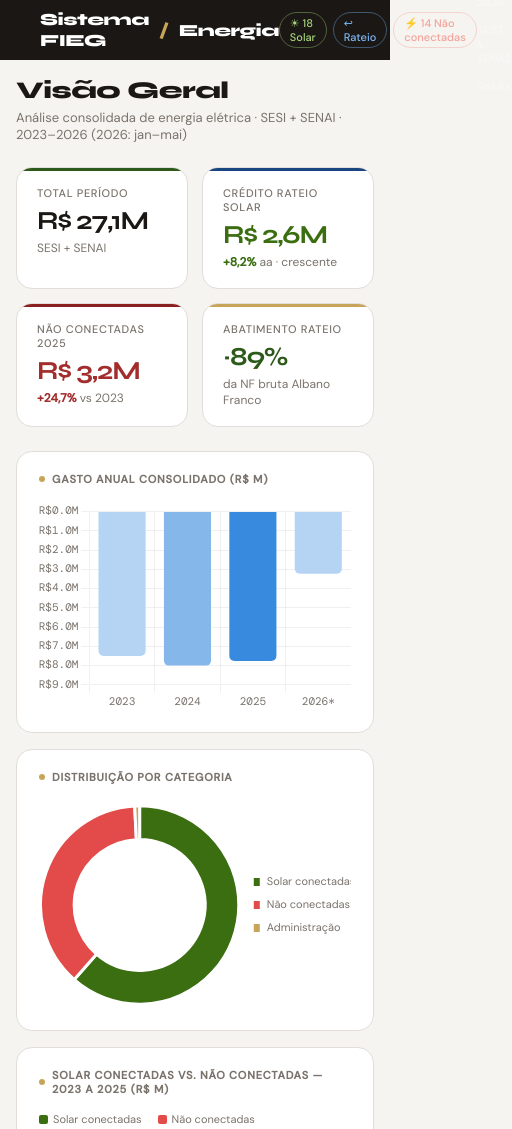
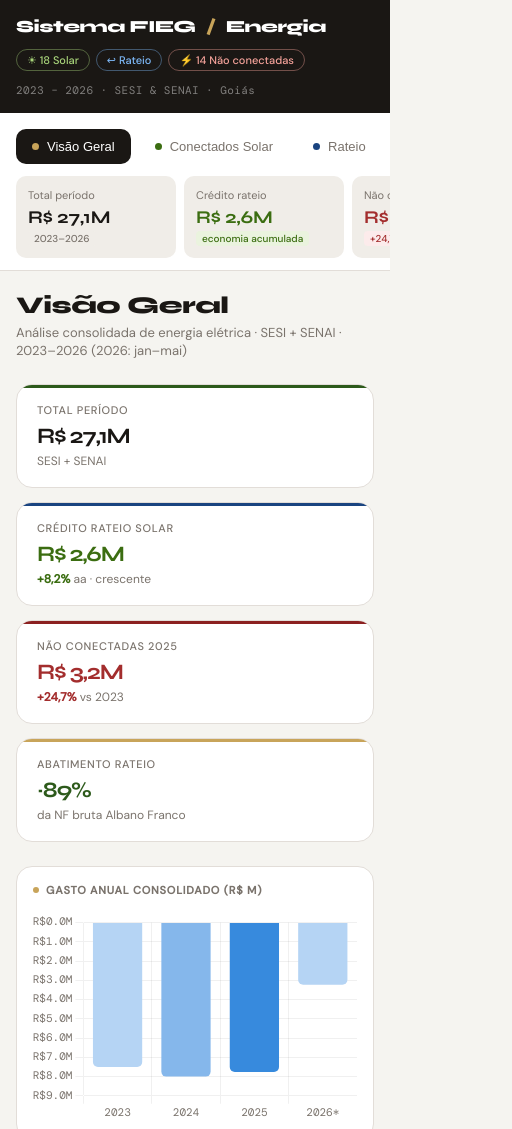
Before and after one commit to FIEG-GO/BIenergia, a plain HTML site: page index.html in a window 390 px wide. Shown: the top 1129 px of the page, 512 px wide, since content can reach past the window. Drawn offline with nearby package versions, Linux system fonts and the light colour scheme.

Commit message:
Update index.html

```diff
--- a/index.html
+++ b/index.html
@@ -72,13 +72,14 @@
   color: rgba(255,255,255,0.45);
   letter-spacing: .04em;
 }
-.header-badges { display: flex; gap: 6px; }
+.header-badges { display: flex; gap: 6px; flex-wrap: wrap; }
 .hbadge {
   padding: 3px 10px;
   border-radius: 99px;
   font-size: 11px;
   font-weight: 500;
   border: 1px solid;
+  white-space: nowrap;
 }
 .hbadge.solar  { color: #a8d47a; border-color: rgba(168,212,122,.4); }
 .hbadge.rateio { color: #7db8f7; border-color: rgba(125,184,247,.4); }
@@ -170,7 +171,7 @@
   letter-spacing: -0.5px;
   margin-bottom: 4px;
 }
-.page-sub { font-size: 13px; color: var(--muted); margin-bottom: 24px; }
+.page-sub { font-size: 13px; color: var(--muted); margin-bottom: 24px; line-height: 1.4; }
 
 /* ── KPI ROW ── */
 .kpi-row { display: grid; grid-template-columns: repeat(4,1fr); gap: 14px; margin-bottom: 24px; }
@@ -234,7 +235,8 @@
 .ch-wrap { position: relative; width: 100%; }
 
 /* ── TABLE ── */
-.tbl { width: 100%; border-collapse: collapse; font-size: 13px; }
+.table-responsive { width: 100%; overflow-x: auto; }
+.tbl { width: 100%; border-collapse: collapse; font-size: 13px; min-width: 600px; }
 .tbl th {
   text-align: left; padding: 8px 10px;
   color: var(--muted); font-size: 10px; font-weight: 600;
@@ -249,7 +251,7 @@
 .tbl .mono { font-family: 'DM Mono', monospace; font-size: 12px; color: var(--muted); }
 .pil {
   display: inline-block; padding: 2px 8px;
-  border-radius: 99px; font-size: 11px; font-weight: 600;
+  border-radius: 99px; font-size: 11px; font-weight: 600; white-space: nowrap;
 }
 .pil-g { background: var(--green-l); color: var(--green); }
 .pil-r { background: var(--red-l); color: var(--red); }
@@ -275,7 +277,6 @@
 .alert.a-r { background: var(--red-l); border-color: var(--nc); }
 .alert.a-a { background: var(--amber-l); border-color: #ef9f27; }
 .alert.a-g { background: var(--green-l); border-color: var(--solar); }
-.alert-body {}
 .alert-title { font-weight: 600; font-size: 13px; margin-bottom: 4px; }
 .alert.a-r .alert-title { color: var(--nc); }
 .alert.a-a .alert-title { color: var(--amber); }
@@ -306,12 +307,57 @@
 .rb-val.accent { color: var(--accent); }
 .rb-sep { width: 1px; height: 40px; background: rgba(255,255,255,.15); }
 
-/* ── MOBILE FALLBACK ── */
+/* ── MOBILE RESPONSIVENESS ── */
+@media (max-width: 900px) {
+  .kpi-row { grid-template-columns: 1fr 1fr; }
+}
+
 @media (max-width: 768px) {
-  .sidebar { display: none; }
-  .kpi-row { grid-template-columns: 1fr 1fr; }
-  .g2,.g21,.g12 { grid-template-columns: 1fr; }
-  .main { padding: 16px; }
+  .header {
+    flex-direction: column;
+    align-items: flex-start;
+    height: auto;
+    padding: 16px;
+    gap: 12px;
+  }
+  .layout { flex-direction: column; }
+
+  /* Transform Sidebar into horizontal scroll */
+  .sidebar {
+    width: 100%;
+    height: auto;
+    position: static;
+    border-right: none;
+    border-bottom: 1px solid var(--border);
+    padding: 16px 0 0 0;
+    display: flex;
+    flex-direction: column;
+  }
+  .sidebar-section {
+    display: flex;
+    overflow-x: auto;
+    gap: 8px;
+    padding: 0 16px 12px 16px;
+    margin-bottom: 0;
+    scrollbar-width: none; /* Firefox */
+  }
+  .sidebar-section::-webkit-scrollbar { display: none; } /* Chrome/Safari */
+
+  .sidebar-label { display: none; }
+  .nav-item { width: auto; white-space: nowrap; padding: 10px 16px; }
+  .sidebar-stat { min-width: 160px; margin-bottom: 0; flex-shrink: 0; }
+
+  .main { padding: 20px 16px; }
+  .g2, .g21, .g12, .g3 { grid-template-columns: 1fr; }
+  .card { padding: 16px; }
+
+  .rateio-banner { flex-direction: column; align-items: flex-start; gap: 20px; }
+  .rb-sep { width: 100%; height: 1px; }
+}
+
+@media (max-width: 480px) {
+  .kpi-row { grid-template-columns: 1fr; }
+  .kpi-val { font-size: 22px; }
 }
 </style>
 </head>
@@ -330,7 +376,6 @@
 </header>
 
 <div class="layout">
-  <!-- SIDEBAR -->
   <aside class="sidebar">
     <div class="sidebar-section">
       <div class="sidebar-label">Navegação</div>
@@ -370,10 +415,8 @@
     </div>
   </aside>
 
-  <!-- MAIN -->
   <main class="main">
 
-    <!-- ═══════════ VISÃO GERAL ═══════════ -->
     <div class="panel active" id="panel-visao">
       <div class="page-title">Visão Geral</div>
       <div class="page-sub">Análise consolidada de energia elétrica · SESI + SENAI · 2023–2026 (2026: jan–mai)</div>
@@ -405,13 +448,13 @@
         <div class="card">
           <div class="card-title"><span class="dot"></span>Gasto anual consolidado (R$ M)</div>
           <div class="ch-wrap" style="height:210px">
-            <canvas id="c-total" role="img" aria-label="Gasto total anual de 2023 a 2026">2023 R$7,5M; 2024 R$8,0M; 2025 R$7,8M; 2026* R$3,2M</canvas>
+            <canvas id="c-total" role="img" aria-label="Gasto total anual de 2023 a 2026"></canvas>
           </div>
         </div>
         <div class="card">
           <div class="card-title"><span class="dot"></span>Distribuição por categoria</div>
           <div class="ch-wrap" style="height:210px">
-            <canvas id="c-donut" role="img" aria-label="Distribuição: solar 60%, não conectadas 37%, administração 3%">Solar 60%, Não conectadas 37%, Adm 3%</canvas>
+            <canvas id="c-donut" role="img" aria-label="Distribuição por categoria"></canvas>
           </div>
         </div>
       </div>
@@ -423,12 +466,11 @@
           <div class="legend-item"><div class="legend-sq" style="background:#e24b4a"></div>Não conectadas</div>
         </div>
         <div class="ch-wrap" style="height:200px">
-          <canvas id="c-evolucao" role="img" aria-label="Solar cai de 4,9M para 4,6M; não conectadas sobem de 2,6M para 3,2M"></canvas>
+          <canvas id="c-evolucao" role="img" aria-label="Evolução"></canvas>
         </div>
       </div>
     </div>
 
-    <!-- ═══════════ SOLAR ═══════════ -->
     <div class="panel" id="panel-solar">
       <div class="page-title">Conectados Solar</div>
       <div class="page-sub">18 unidades com planta fotovoltaica · consumo líquido da rede</div>
@@ -465,7 +507,7 @@
             <div class="legend-item"><div class="legend-sq" style="background:#3b6d11"></div>2025</div>
           </div>
           <div class="ch-wrap" style="height:280px">
-            <canvas id="c-solar-bar" role="img" aria-label="Barras horizontais das principais unidades solar por ano"></canvas>
+            <canvas id="c-solar-bar" role="img" aria-label="Barras de consumo por unidade"></canvas>
           </div>
         </div>
         <div class="card">
@@ -476,6 +518,7 @@
 
       <div class="card">
         <div class="card-title"><span class="dot"></span>Classificação de desempenho solar</div>
+        <div class="table-responsive">
           <table class="tbl">
             <thead><tr>
               <th>Unidade</th><th>Inst.</th>
@@ -486,8 +529,8 @@
           </table>
         </div>
       </div>
+    </div>
 
-    <!-- ═══════════ RATEIO ═══════════ -->
     <div class="panel" id="panel-rateio">
       <div class="page-title">Rateio — Administração Albano Franco</div>
       <div class="page-sub">Crédito fotovoltaico abatendo a NF da concessionária mensalmente</div>
@@ -522,19 +565,20 @@
             <div class="legend-item"><div class="legend-sq" style="background:#5dcaa5"></div>Custo líquido (pós-rateio)</div>
           </div>
           <div class="ch-wrap" style="height:220px">
-            <canvas id="c-rateio" role="img" aria-label="NF bruta entre 682k e 765k; custo líquido abaixo de 15k após rateio"></canvas>
+            <canvas id="c-rateio" role="img" aria-label="Rateio Anual"></canvas>
           </div>
         </div>
         <div class="card">
           <div class="card-title"><span class="dot"></span>Evolução do crédito de rateio (R$ k/mês · 2025)</div>
           <div class="ch-wrap" style="height:220px">
-            <canvas id="c-rateio-mensal" role="img" aria-label="Crédito mensal de rateio em 2025 entre R$50k e R$92k"></canvas>
+            <canvas id="c-rateio-mensal" role="img" aria-label="Rateio Mensal"></canvas>
           </div>
         </div>
       </div>
 
       <div class="card">
         <div class="card-title"><span class="dot"></span>Resumo financeiro rateio por ano</div>
+        <div class="table-responsive">
           <table class="tbl">
             <thead><tr>
               <th>Ano</th><th>NF Bruta (R$)</th>
@@ -551,8 +595,8 @@
           </table>
         </div>
       </div>
+    </div>
 
-    <!-- ═══════════ NÃO CONECTADAS ═══════════ -->
     <div class="panel" id="panel-nc">
       <div class="page-title">Não Conectadas</div>
       <div class="page-sub">14 unidades com consumo 100% da rede concessionária · crescimento de +24,7%</div>
@@ -593,13 +637,14 @@
             <div class="legend-item"><div class="legend-sq" style="background:#d85a30"></div>2025</div>
           </div>
           <div class="ch-wrap" style="height:280px">
-            <canvas id="c-nc-bar" role="img" aria-label="Barras horizontais das maiores unidades não conectadas por ano"></canvas>
+            <canvas id="c-nc-bar" role="img" aria-label="Barras de maiores não conectadas"></canvas>
           </div>
         </div>
       </div>
 
       <div class="card">
         <div class="card-title"><span class="dot"></span>Análise e prioridade para solar</div>
+        <div class="table-responsive">
           <table class="tbl">
             <thead><tr>
               <th>Unidade</th><th>Inst.</th>
@@ -610,8 +655,8 @@
           </table>
         </div>
       </div>
+    </div>
 
-    <!-- ═══════════ ALERTAS ═══════════ -->
     <div class="panel" id="panel-alertas">
       <div class="page-title">Alertas e Recomendações</div>
       <div class="page-sub">Pontos críticos, atenção e boas práticas identificados na análise</div>
```
Lines whose indentation alone changed are shown as unchanged.
